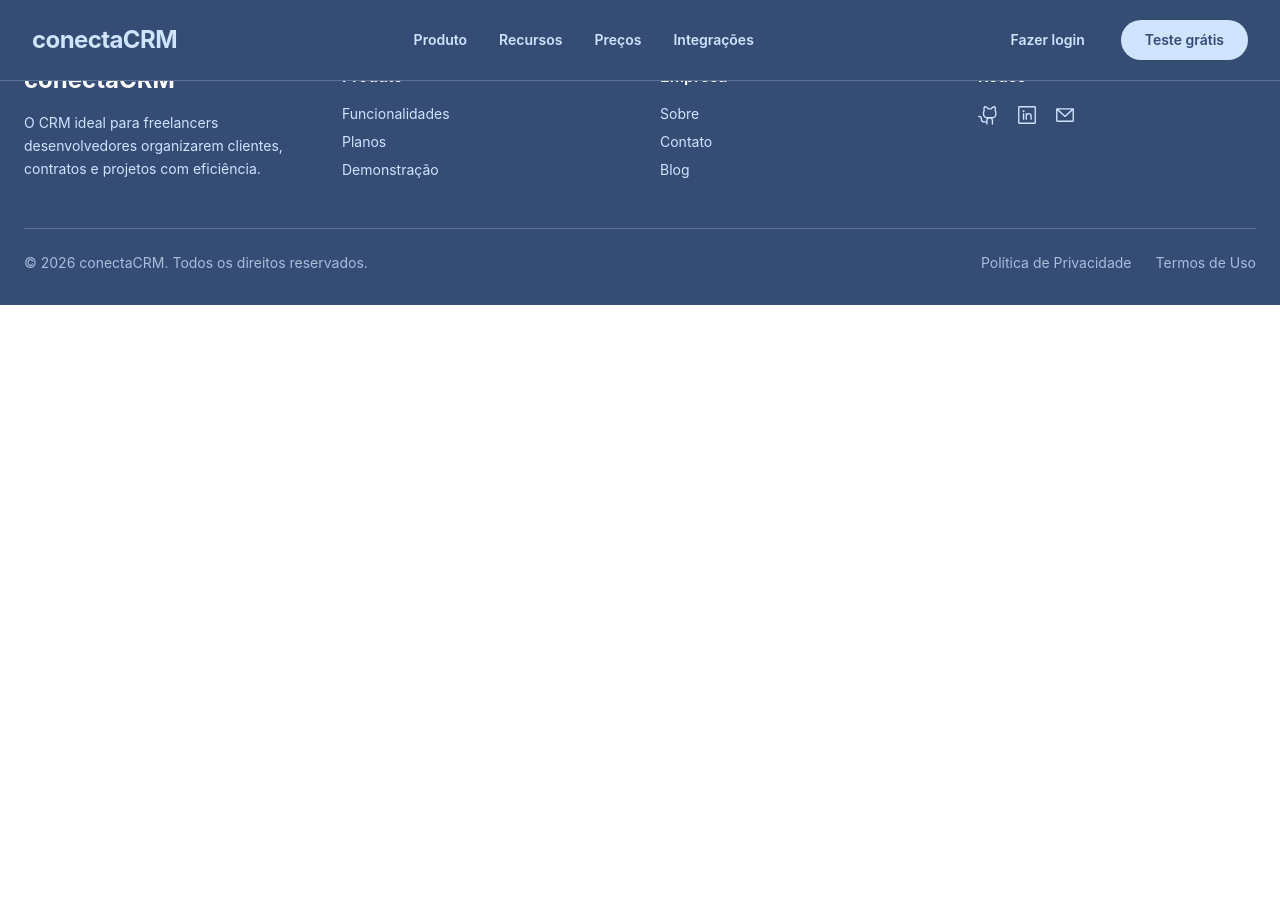
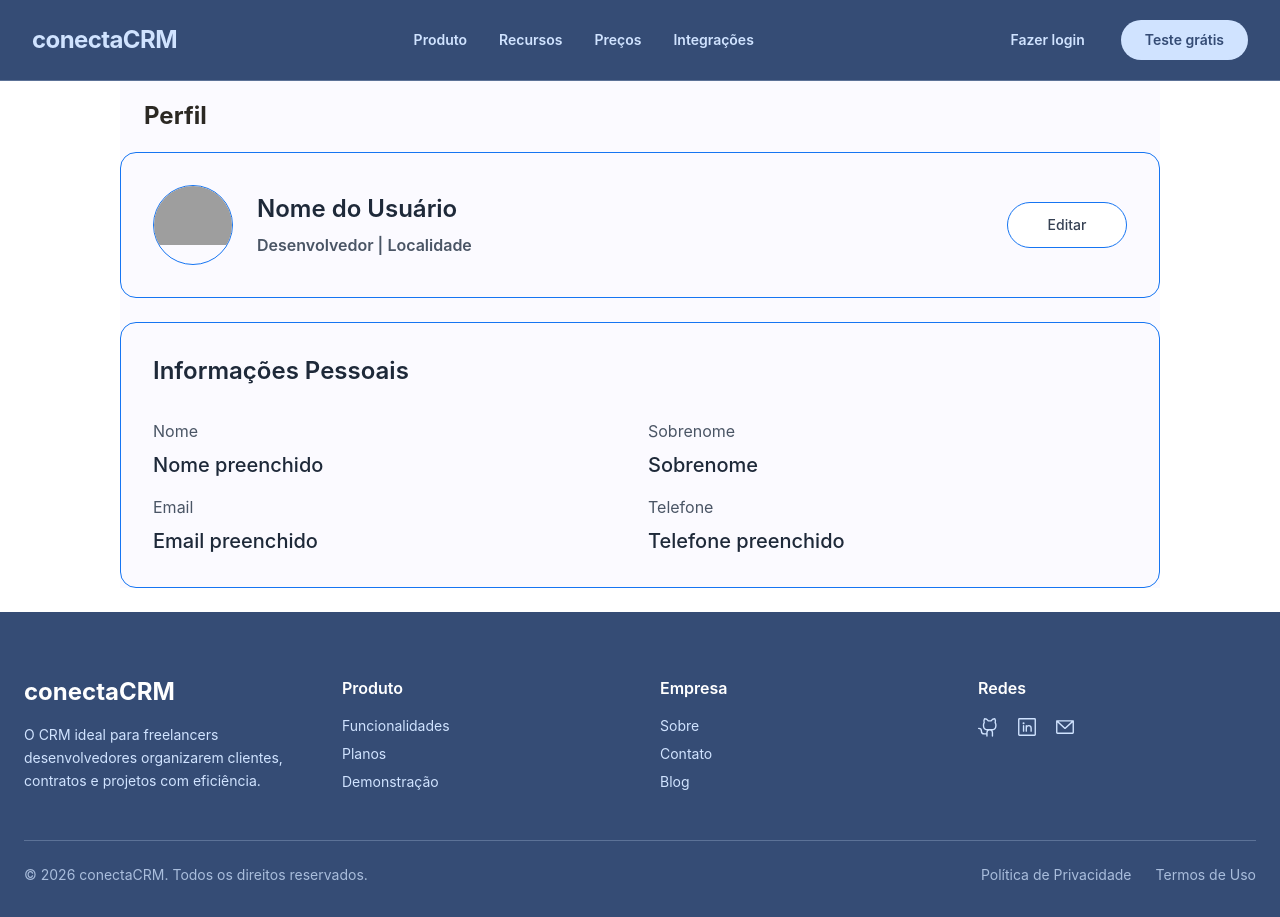
Before and after one commit to grupo-1234/front-CRM, a React (Vite) app: page / in a window 1280 px wide. Before the commit the page ends 800 px from the top, so only its background shows below. Built offline with nearby package versions, Linux system fonts and the light colour scheme; grey boxes are pictures that could not be loaded.

Commit message:
parte de perfil preenchido

```diff
--- a/src/App.tsx
+++ b/src/App.tsx
@@ -2,6 +2,7 @@ import { BrowserRouter } from "react-router-dom";
 import Navbar from "./components/navbar/Navbar";
 import Home from "./pages/home/Home";
 import Footer from "./components/footer/Footer";
+import EditarPerfil from "./pages/perfil/editarPerfil/EditarPerfil";
 import Perfil from "./pages/perfil/visualizarPerfil/Perfil";
 
 function App() {
@@ -9,8 +10,8 @@ function App() {
  <>
   <BrowserRouter>
       <Navbar/>
-     <Perfil/>
-     <Footer/>
+      <Perfil />
+      <Footer/>
   </BrowserRouter>
 
 </>
--- a/src/pages/perfil/editarPerfil/EditarPerfil.tsx
+++ b/src/pages/perfil/editarPerfil/EditarPerfil.tsx
@@ -15,6 +15,20 @@ function EditarPerfil() {
                   <label className="block font-bold text-x text-crm-preto">
                       Nome:
                   </label>
+                  <div className="col-span-full">
+                  <label htmlFor="photo" className="block text-sm/6 font-medium text-white">
+                      Photo
+                  </label>
+                  <div className="mt-2 flex items-center gap-x-3">
+                      <UserCircleIcon aria-hidden="true" className="size-12 text-gray-500" />
+                      <button
+                      type="button"
+                      className="rounded-md bg-white/10 px-3 py-2 text-sm font-semibold text-white inset-ring inset-ring-white/5 hover:bg-white/20"
+                      >
+                      Change
+                      </button>
+                  </div>
+                  </div>
                   <div className="mt-2">
                       <div className="flex items-center rounded-md bg-white/5 pl-3 outline-1 -outline-offset-1 outline-white/10 focus-within:outline-2 focus-within:-outline-offset-2 focus-within:outline-indigo-500">
                       <div className="shrink-0 text-base text-gray-400 select-none sm:text-sm/6">workcation.com/</div>
@@ -45,20 +59,6 @@ function EditarPerfil() {
                   <p className="mt-3 text-sm/6 text-gray-400">Write a few sentences about yourself.</p>
                   </div>
 
-                  <div className="col-span-full">
-                  <label htmlFor="photo" className="block text-sm/6 font-medium text-white">
-                      Photo
-                  </label>
-                  <div className="mt-2 flex items-center gap-x-3">
-                      <UserCircleIcon aria-hidden="true" className="size-12 text-gray-500" />
-                      <button
-                      type="button"
-                      className="rounded-md bg-white/10 px-3 py-2 text-sm font-semibold text-white inset-ring inset-ring-white/5 hover:bg-white/20"
-                      >
-                      Change
-                      </button>
-                  </div>
-                  </div>
 
                   <div className="col-span-full">
                   <label htmlFor="cover-photo" className="block text-sm/6 font-medium text-white">
--- a/src/pages/perfil/visualizarPerfil/Perfil.tsx
+++ b/src/pages/perfil/visualizarPerfil/Perfil.tsx
@@ -1,22 +1,77 @@
-import { useEffect } from 'react'
-import { useNavigate } from 'react-router-dom'
-import { ToastAlerta } from '../../../utils/ToastAlert'
-import { PhotoIcon, ChevronDownIcon } from '@heroicons/react/16/solid'
-import { UserCircleIcon } from '@phosphor-icons/react'
+import React from 'react'
 
 function Perfil() {
-    const navigate = useNavigate()
+  return (
+    <>
 
-    // const { usuario } = useContext (AuthContext)
+    {/* <div className='flex flex-wrap items-center justify-between gap-3 pb-6'>
+        <h2 className='text-xl font-semibold text-crm-preto'>
+            Perfil
+        </h2>
+    </div> */}
+    <div className='bg-crm-branco mx-30 pt-'>
+        <div className='rounded-2xl pt-25'>
+            <h3 className='ml-6 pb-5 text-2xl font-bold text-crm-preto'>
+                Perfil
+            </h3>
+        </div>
 
-    // useEffect (() => {
-    //     if (usuario.token === "") {
-    //         ToastAlerta("Você precisa logar!", 'info')
-    //         navigate ('/')
-    //     }
-    // }, {usuario.token})
+        <div className='mb-6 rounded-2xl border border-crm-azul p-8'>
+            <div className='flex flex-col gap-5'>
+                <div className='flex w-full flex-row items-center gap-6'>
+                    <div className='h-20 w-20 overflow-hidden rounded-full border border-crm-azul'>
+                        <img src='https://ik.imagekit.io/dvkwsy8r1/user.png'/>
+                    </div>
+                    <div>
+                        <h4 className='mb-2 text-left text-2xl font-semibold text-gray-800'>
+                            Nome do Usuário
+                        </h4>
+                        <p className='text-l text-gray-600 font-semibold'> Desenvolvedor | Localidade </p>
+                    </div>
+
+                    <button className='shadow-theme-xs flex w-30 items-center justify-center gap-2
+                    rounded-full border border-crm-azul bg-white px-4 py-3 text-sm font-medium text-gray-700
+                    hover:bg-crm-azul hover:text-white ml-auto'>
+                        Editar
+                    </button>
+                </div>
+            </div>
+        </div>
+
+        <div className='mb-6 rounded-2xl border border-crm-azul p-8 '>
+            <div className='flex flex-cols-1 gap-6'>
+                <h4 className='flex flex-col gap-6 text-2xl font-semibold text-gray-800 pb-5'> Informações Pessoais </h4>
+                {/* <button className='shadow-theme-xs flex w-30 items-center justify-center gap-2
+                    rounded-full border border-crm-azul bg-white px-4 py-3 text-sm font-medium text-gray-700
+                    hover:bg-crm-azul hover:text-white ml-auto'>
+                        Editar
+                </button> */}
+            </div>
+
+            <div className='grid grid-cols-2 gap-4 pt-3'>
+                <div>
+                    <p className='mb-2 text-lx leading-normal text-gray-600'> Nome </p>
+                    <p className='text-xl font-medium text-gray-800'> Nome preenchido </p>
+                </div>
+                <div>
+                    <p className='mb-2 text-lx leading-normal text-gray-600'> Sobrenome </p>
+                    <p className='text-xl font-medium text-gray-800'> Sobrenome </p>
+                </div>
+                <div>
+                    <p className='mb-2 text-lx leading-normal text-gray-600'> Email </p>
+                    <p className='text-xl font-medium text-gray-800'> Email preenchido </p>
+                </div>
+                <div>
+                    <p className='mb-2 text-lx leading-normal text-gray-600'> Telefone </p>
+                    <p className='text-xl font-medium text-gray-800'> Telefone preenchido </p>
+                </div>
+            </div>
+        </div>
+    </div>
 
 
+    </>
+  )
 }
 
 export default Perfil
```
